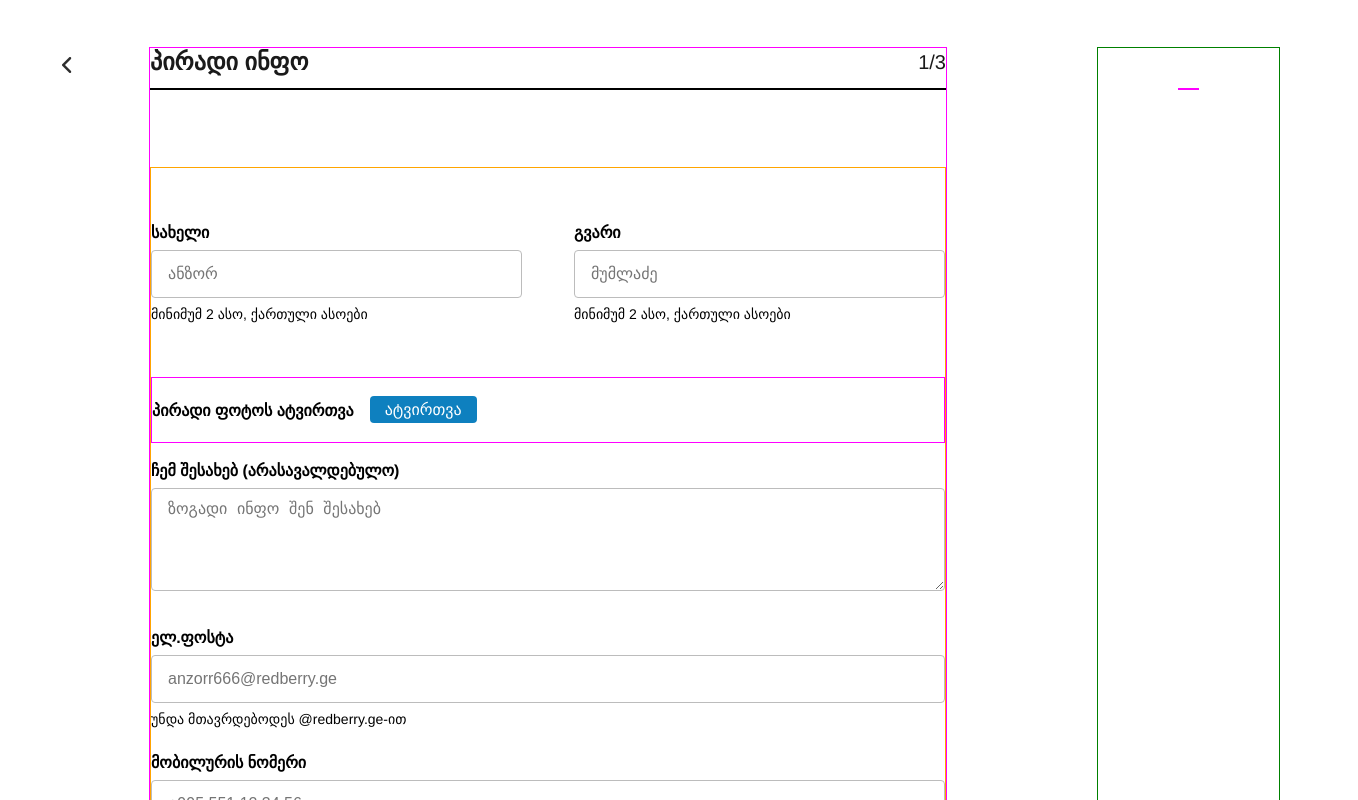
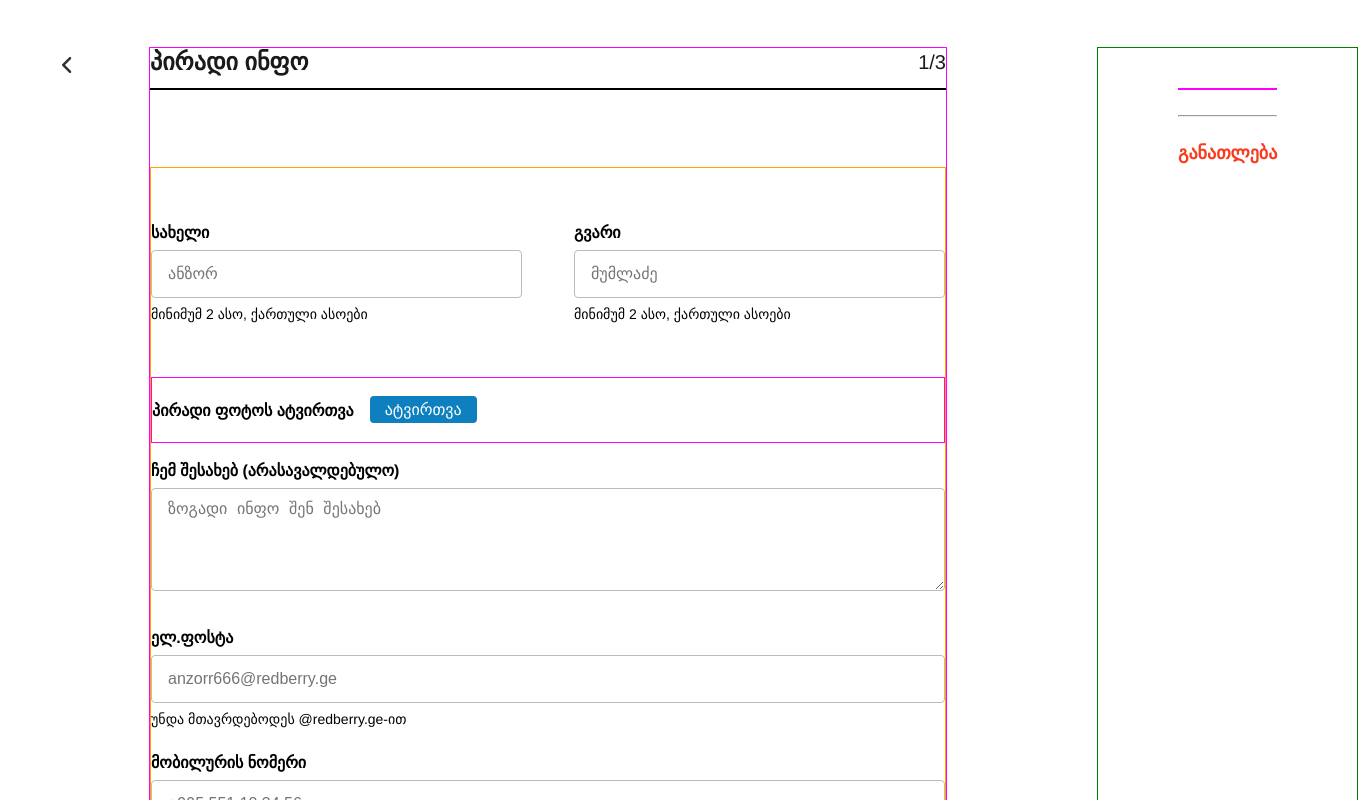
Before and after one commit to BesoBerdzenishvili/Redberry-Assignment, a React (Vite) app: page /personal in a window 1280 px wide. Shown: the top 800 px of the page, 1358 px wide, since content can reach past the window. Built offline with nearby package versions, Linux system fonts and the light colour scheme.

Commit message:
styled degree's input

```diff
--- a/src/components/Resume.jsx
+++ b/src/components/Resume.jsx
@@ -118,7 +118,10 @@ export default function Resume() {
             description={i.description}
           />
         ))}
-      {educations[0].institute !== "" && (
+      {(experiences[0].institute !== "" ||
+        experiences[0].degree !== "" ||
+        experiences[0].due_date !== "" ||
+        experiences[0].description !== "") && (
         <>
           <Hr />
           <Subheader>განათლება</Subheader>
--- a/src/components/School.jsx
+++ b/src/components/School.jsx
@@ -21,7 +21,7 @@ const Form = styled("form", {
     margin: "8px 0",
   },
 
-  "& textarea:focus, input:focus": {
+  "& select:focus, textarea:focus, input:focus": {
     outline: "none",
   },
 
@@ -30,6 +30,16 @@ const Form = styled("form", {
     paddingRight: 16,
     color: "rgba(0, 0, 0, 0.6)",
     fontSize: 19,
+  },
+
+  "& select": {
+    height: 48,
+    borderRadius: 4,
+    paddingLeft: 16,
+    fontSize: 16,
+    width: 371,
+    margin: "8px 0",
+    cursor: "pointer",
   },
 
   "& .photo": {
@@ -253,7 +263,11 @@ export default function School({
         <label>
           ხარისხი
           <br />
-          <select value={education.degree} onChange={changeDegree}>
+          <select
+            value={education.degree}
+            onChange={changeDegree}
+            style={{ border: `1px solid ${errors[index].degree}` }}
+          >
             {degrees.map((i) => (
               <option key={i.id} value={i.title}>
                 {i.title}
```
